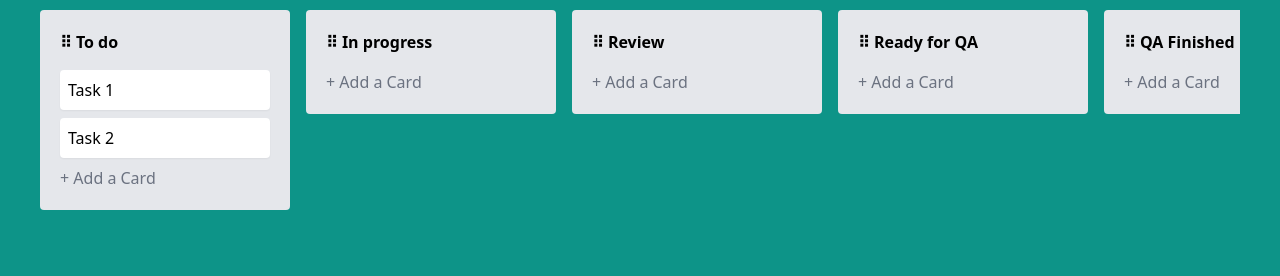
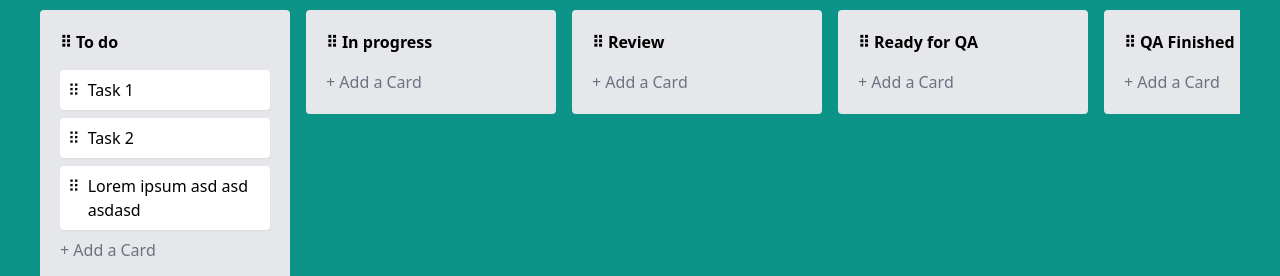
Before and after one commit to elvisss/trello-board-nuxt, a Nuxt app: page / in a window 1280 px wide. Shown: the part 220-496 px from the top of the page. Built offline with nearby package versions, Linux system fonts and the light colour scheme.

Commit message:
task draggable

```diff
--- a/components/TrelloBoard.vue
+++ b/components/TrelloBoard.vue
@@ -14,11 +14,19 @@
         <header class="font-bold mb-4">
           <DragHandle /> {{ column.title }}
         </header>
-        <TrelloBoardTask
-          v-for="task in column.tasks"
-          :key="task.id"
-          :task="task"
-        />
+        <draggable
+          :list="column.tasks"
+          group="tasks"
+          :animation="150"
+          handle=".drag-handle"
+          item-key="id"
+        >
+        <template #item="{ element: task }: { element: Task }">
+          <TrelloBoardTask
+            :task="task"
+          />
+          </template>
+        </draggable>
         <footer>
           <button class="text-gray-500">+ Add a Card</button>
         </footer>
@@ -31,7 +39,7 @@
 import { nanoid } from 'nanoid'
 import draggable from 'vuedraggable'
 
-import type { Column } from '@/types'
+import type { Column, Task } from '@/types'
 
 const columns = reactive<Column[]>([
   {
@@ -40,6 +48,7 @@ const columns = reactive<Column[]>([
     tasks: [
       { id: nanoid(), title: 'Task 1', createdAt: new Date() },
       { id: nanoid(), title: 'Task 2', createdAt: new Date() },
+      { id: nanoid(), title: 'Lorem ipsum asd asd asdasd', createdAt: new Date()}
     ],
   },
   {
--- a/components/TrelloBoardTask.vue
+++ b/components/TrelloBoardTask.vue
@@ -1,9 +1,9 @@
 <template>
   <div
     :title="task.createdAt.toLocaleDateString()"
-    class="task bg-white p-2 mb-2 rounded shadow-sm max-w-[250px]"
+    class="task bg-white p-2 mb-2 rounded shadow-sm max-w-[250px] flex "
   >
-    <span>{{ task.title }}</span>
+    <DragHandle class="pr-2" /> <span>{{ task.title }}</span>
   </div>
 </template>
 
```
